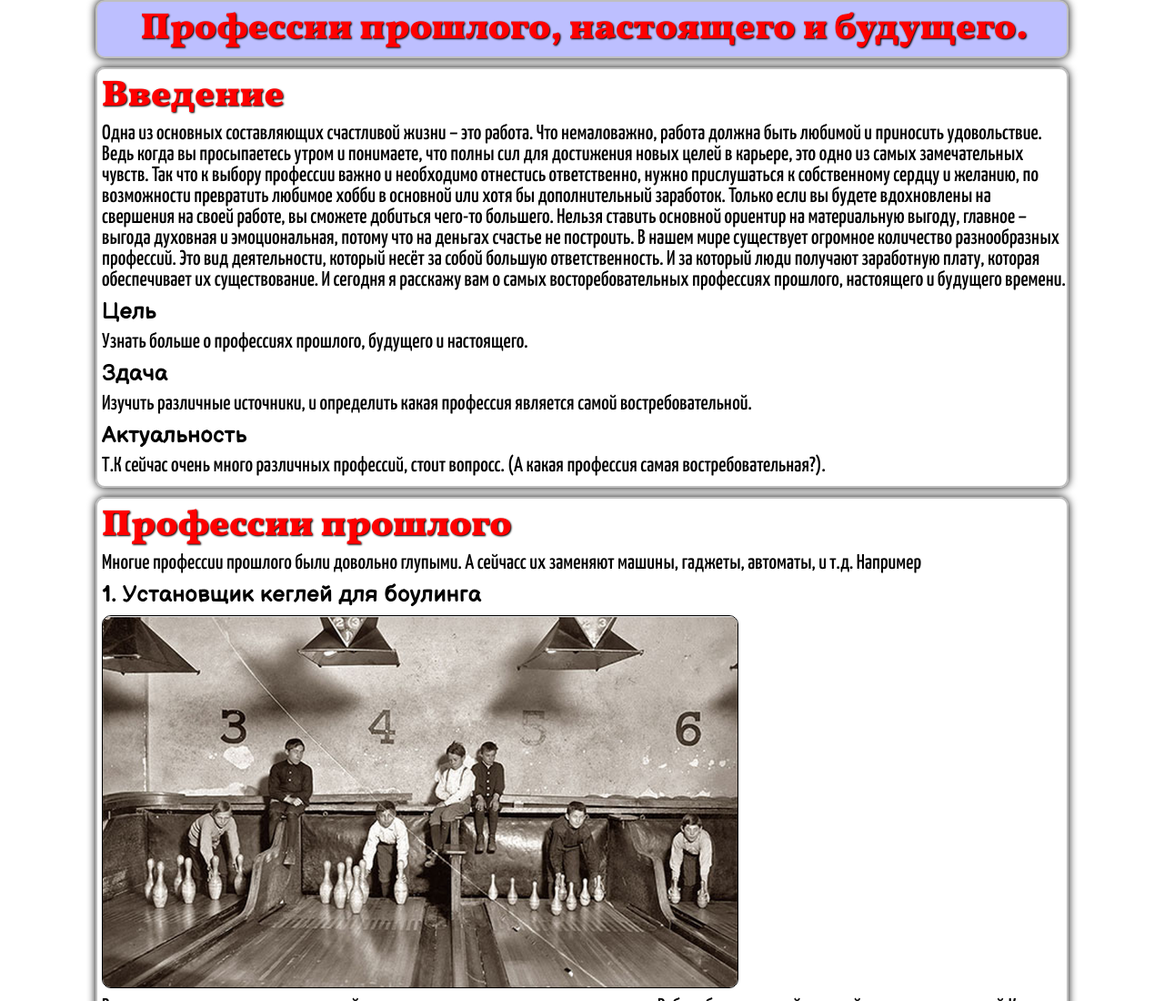
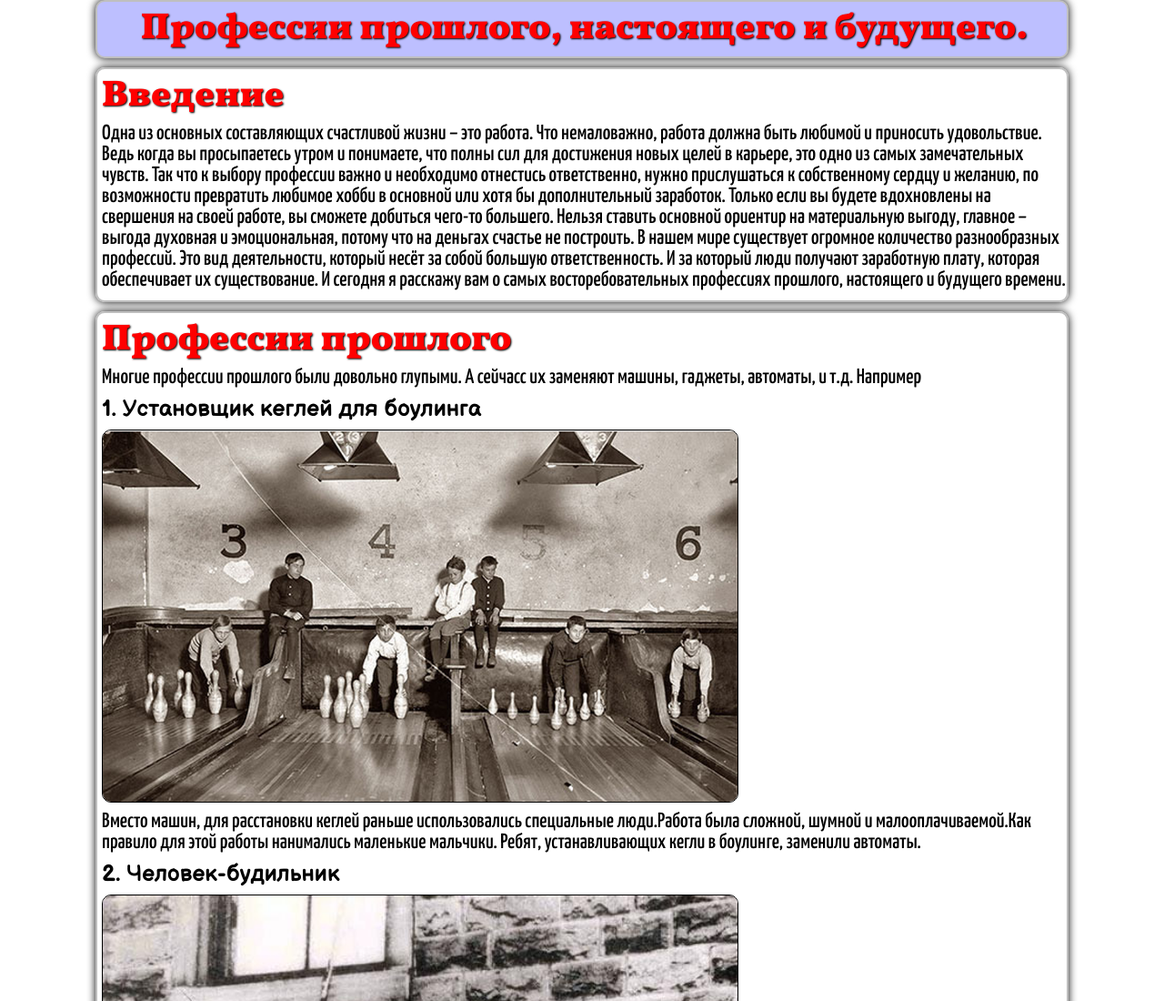
Before and after one commit to Dekillston/ProfessionsDekill, a plain HTML site: page index.html in a window 1280 px wide. Shown: the top 1100 px of the page at 91% size. Drawn offline with Linux system fonts and the light colour scheme.

Commit message:
Add files via upload

```diff
--- a/index.html
+++ b/index.html
@@ -54,12 +54,6 @@ h1,h2,h3,h4,h5,h6{font-size:inherit;font-weight: 400;}
 		<div class="Introduction">
 			<h2>Введение</h2>
 			<h3>Одна из основных составляющих счастливой жизни – это работа. Что немаловажно, работа должна быть любимой и приносить удовольствие. Ведь когда вы просыпаетесь утром и понимаете, что полны сил для достижения новых целей в карьере, это одно из самых замечательных чувств. Так что к выбору профессии важно и необходимо отнестись ответственно, нужно прислушаться к собственному сердцу и желанию, по возможности превратить любимое хобби в основной или хотя бы дополнительный заработок. Только если вы будете вдохновлены на свершения на своей работе, вы сможете добиться чего-то большего. Нельзя ставить основной ориентир на материальную выгоду, главное – выгода духовная и эмоциональная, потому что на деньгах счастье не построить. В нашем мире существует огромное количество разнообразных профессий. Это вид деятельности, который несёт за собой большую ответственность. И за который люди получают заработную плату, которая обеспечивает их существование. И сегодня я расскажу вам о самых восторебовательных профессиях прошлого, настоящего и будущего времени.</h3>
-			<h4>Цель</h4>
-			<h3>Узнать больше о профессиях прошлого, будущего и настоящего.</h3>
-			<h4>Здача</h4>
-			<h3>Изучить различные источники, и определить какая профессия является самой востребовательной.</h3>
-			<h4>Актуальность</h4>
-			<h3>Т.К сейчас очень много различных профессий, стоит вопросс. (А какая профессия самая востребовательная?).</h3>
 		</div>
 		<div class="Professions_of_the_past">
 			<h2>Профессии прошлого</h2>
```
